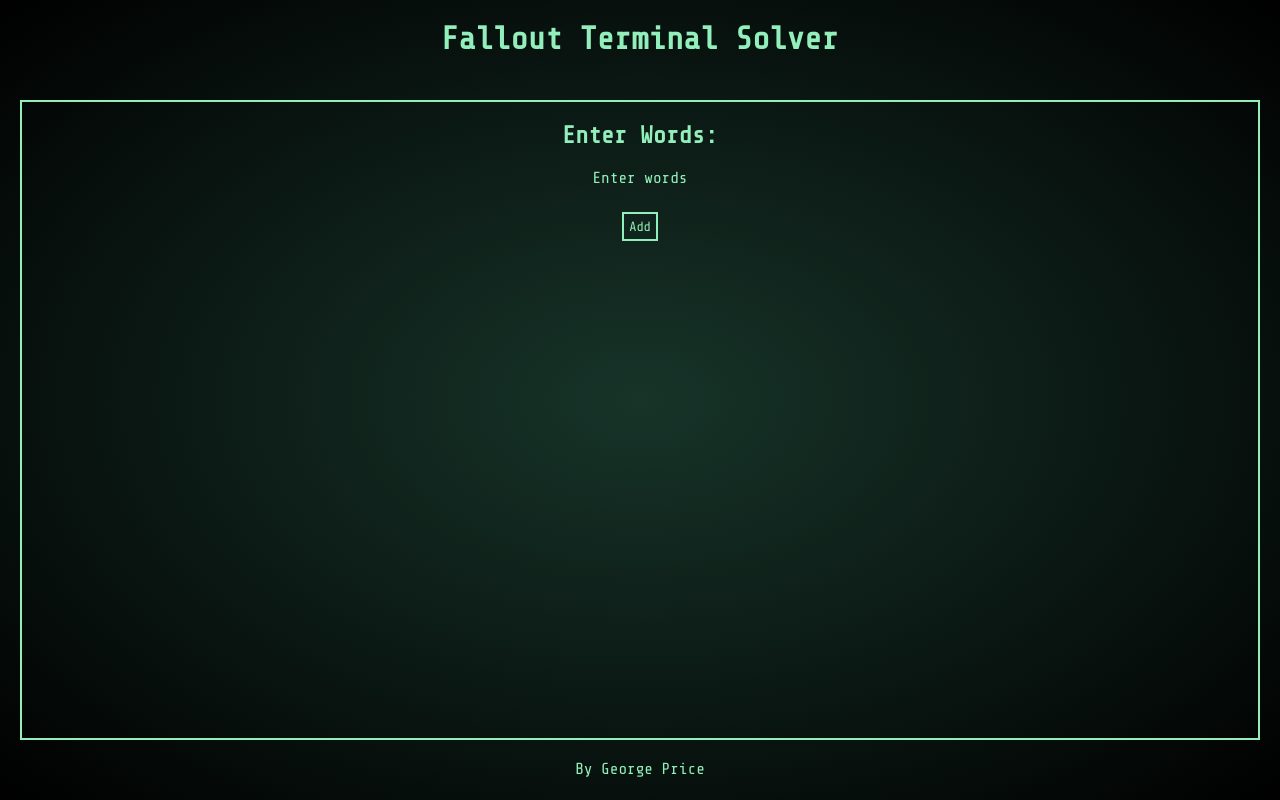
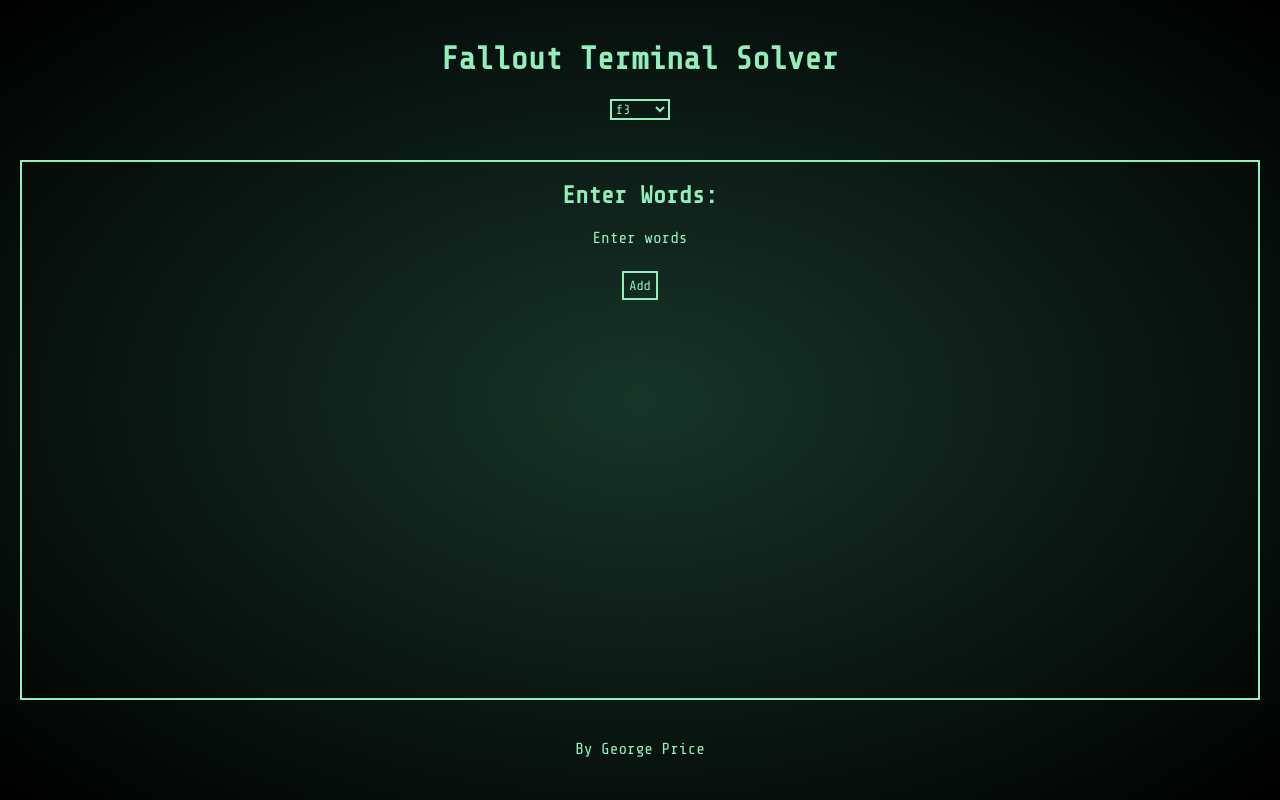
Before and after one commit to georgeprice/fts, a React (Vite) app: page / in a window 1280 px wide. Built offline with nearby package versions, Linux system fonts and the light colour scheme.

Commit message:
theme selection using contexts

```diff
--- a/src/App.js
+++ b/src/App.js
@@ -2,9 +2,12 @@
 import Entry from "./Entry";
 import { useState } from "react";
 import Solve from "./Solve";
+import ThemeContext from "./Theme";
+import Header from "./Header";
 
 const App = () => {
   const [entries, setEntries] = useState([]);
+  const theme = useState("f3");
 
   let equalLength = entries
     .map(({ word }) => word.length)
@@ -40,6 +43,9 @@
   };
 
   return (
+    <ThemeContext.Provider value={theme}>
+      <main className={theme[0]}>
+        <Header />
         <section>
           <h1>Enter Words:</h1>
           {tutorial ? <p>{tutorial}</p> : null}
@@ -65,6 +71,9 @@
             </button>
           </div>
         </section>
+        <footer>By George Price</footer>
+      </main>
+    </ThemeContext.Provider>
   );
 };
 
--- /dev/null
+++ b/src/Header.js
@@ -0,0 +1,27 @@
+import ThemeContext from "./Theme";
+import { useContext } from "react";
+
+const THEMES = ["f3", "fnv", "blue", "white"];
+
+const Header = () => {
+  const [theme, setTheme] = useContext(ThemeContext);
+  return (
+    <header>
+      <h1>Fallout Terminal Solver</h1>
+      <select
+        className="theme"
+        value={theme}
+        onChange={(e) => setTheme(e.target.value)}
+        onBlur={(e) => setTheme(e.target.value)}
+      >
+        {THEMES.map((value) => (
+          <option key={value} value={value}>
+            {value}
+          </option>
+        ))}
+      </select>
+    </header>
+  );
+};
+
+export default Header;
--- /dev/null
+++ b/src/Theme.js
@@ -0,0 +1,5 @@
+import { createContext } from "react";
+
+const ThemeContext = createContext(["fnv", () => {}]);
+
+export default ThemeContext;
--- a/src/index.html
+++ b/src/index.html
@@ -10,17 +10,17 @@
     <link rel="preconnect" href="https://fonts.gstatic.com" crossorigin>
     <link href="https://fonts.googleapis.com/css2?family=Share+Tech+Mono&display=swap" rel="stylesheet">
 </head>
-<body>
-    <header>
+<body id="root">
+    <!-- <header>
       <h1>
         Fallout Terminal Solver
       </h1>
-    </header>
-    <main id="root">
-      </main>
-    <footer>
+    </header> -->
+    <!-- <main id="root"> -->
+      <!-- </main> -->
+    <!-- <footer>
     By George Price
-    </footer>
+    </footer> -->
     <script src="App.js"></script>
 </body>
 </html>
--- a/src/style.css
+++ b/src/style.css
@@ -5,17 +5,13 @@
   margin: 0;
   padding: 0;
 
-  background: radial-gradient(#173429, black);
-
   display: flex;
   flex-flow: column nowrap;
 }
 
 * {
   font-family: "Share Tech Mono", monospace;
-  color: #92efbb;
 }
-
 h1,
 h2,
 p {
@@ -25,12 +21,15 @@
 header {
   flex-grow: 0;
   flex-basis: 10%;
+  flex-flow: column nowrap;
+  display: flex;
+  align-items: center;
 }
 
 main {
   display: flex;
   flex-grow: 1;
-  flex-flow: row nowrap;
+  flex-flow: column nowrap;
 }
 
 main > * {
@@ -52,10 +51,8 @@
 
 input:focus,
 select:focus,
-textarea:focus,
-button:focus {
+textarea:focus {
   outline: none;
-  background-color: #92efbb;
   color: #173429;
 }
 
@@ -69,8 +66,10 @@
 .word,
 .matches,
 .delete,
-.add {
-  border: 2px solid #92efbb;
+.add,
+.theme {
+  background: none;
+  border: 2px solid wheat;
 }
 
 .possible * {
@@ -136,3 +135,105 @@
   flex-basis: 30%;
   text-align: center;
 }
+
+/* THEMES */
+
+main.f3 {
+  background: radial-gradient(#173429, black);
+}
+
+main.fnv {
+  background: radial-gradient(#4a3c25, black);
+}
+
+main.blue {
+  background: radial-gradient(#384853, black);
+}
+
+main.white {
+  background: radial-gradient(#393c34, black);
+}
+
+.f3 * {
+  color: #92efbb;
+}
+
+.fnv * {
+  color: #d4a450;
+}
+
+.blue * {
+  color: #54c2e3;
+}
+
+.white * {
+  color: #ccebe8;
+}
+
+.f3 input:focus,
+.f3 select:focus,
+.f3 textarea:focus,
+.f3 button:focus {
+  background-color: #92efbb;
+}
+
+.fnv input:focus,
+.fnv select:focus,
+.fnv textarea:focus,
+.fnv button:focus * {
+  background-color: #d4a450;
+}
+
+.blue input:focus,
+.blue select:focus,
+.blue textarea:focus,
+.blue button:focus * {
+  background-color: #54c2e3;
+}
+
+.white input:focus,
+.white select:focus,
+.white textarea:focus,
+.white button:focus * {
+  background-color: #ccebe8;
+}
+
+.f3 section,
+.f3 aside,
+.f3 .word,
+.f3 .matches,
+.f3 .delete,
+.f3 .add,
+.f3 .theme {
+  border-color: #92efbb;
+}
+
+.fnv section,
+.fnv aside,
+.fnv .word,
+.fnv .matches,
+.fnv .delete,
+.fnv .add,
+.fnv .theme {
+  border-color: #d4a450;
+}
+
+.blue section,
+.blue aside,
+.blue .word,
+.blue .matches,
+.blue .delete,
+.blue .add,
+.blue .theme {
+  border-color: #54c2e3;
+}
+
+.white section,
+.white aside,
+.white .word,
+.white .matches,
+.white .delete,
+.white .add,
+.white .theme {
+  border-color: #ccebe8;
+}
```
Lines whose indentation alone changed are shown as unchanged.
